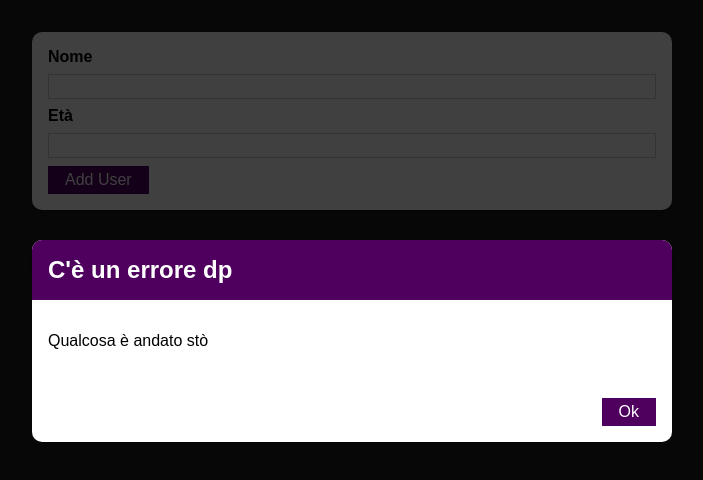
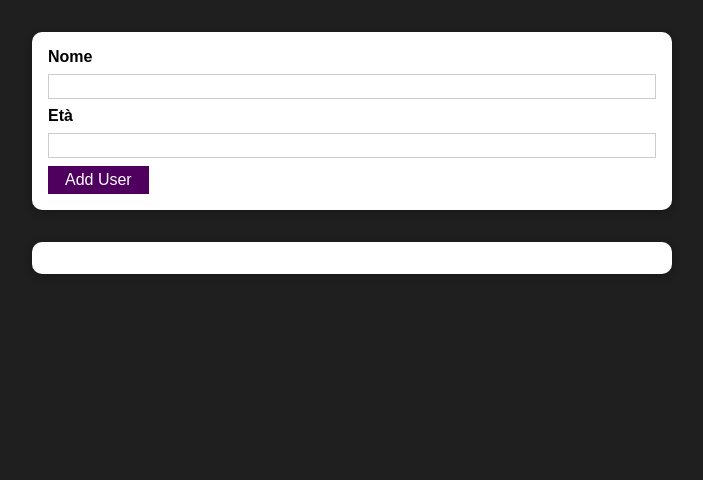
Before and after one commit to matassoli/react-practice-project, a React (Create React App) app: page / in a window 1280 px wide. Shown: the top 480 px of the page, without its empty margins (288-991 px from the left). Built offline with nearby package versions, Linux system fonts and the light colour scheme.

Commit message:
add: error modal logic

```diff
--- a/src/App.js
+++ b/src/App.js
@@ -1,6 +1,5 @@
 import React, { useState } from "react";
 
-import ErrorModal from "./components/UI/ErrorModal";
 import AddUser from "./components/Users/AddUser";
 import UserList from "./components/Users/UserLIst";
 
@@ -20,7 +19,6 @@ function App() {
     <div>
       <AddUser onAddUser={addUserHandler} />
       <UserList users={usersList} />
-      <ErrorModal title="C'è un errore dp" message="Qualcosa è andato stò" />
     </div>
   );
 }
--- a/src/components/UI/ErrorModal.js
+++ b/src/components/UI/ErrorModal.js
@@ -7,7 +7,7 @@ import classes from "./ErrorModal.module.css";
 const ErrorModal = (props) => {
   return (
     <div>
-      <div className={classes.backdrop} />
+      <div className={classes.backdrop} onClick={props.onConfirm} />
       <Card className={classes.modal}>
         <header className={classes.header}>
           <h2>{props.title}</h2>
@@ -18,7 +18,7 @@ const ErrorModal = (props) => {
         </div>
 
         <footer className={classes.actions}>
-          <Button>Ok</Button>
+          <Button onClick={props.onConfirm}>Ok</Button>
         </footer>
       </Card>
     </div>
--- a/src/components/Users/AddUser.js
+++ b/src/components/Users/AddUser.js
@@ -2,21 +2,25 @@ import React, { useState } from "react";
 
 import Card from "../UI/Card";
 import Button from "../UI/Button";
+import ErrorModal from "../UI/ErrorModal";
 
 import classes from "./AddUser.module.css";
 
 const AddUser = (props) => {
   const [enteredUsername, setEnteredUsername] = useState("");
   const [enteredAge, setEnteredAge] = useState("");
+  const [error, setError] = useState();
 
   const addUserHandler = (event) => {
     event.preventDefault();
 
     if (enteredUsername.trim().length === 0 || enteredAge.length === 0) {
+      setError({ title: "Modulo non completo", message: "Compila tutti i campi." });
       return;
     }
 
     if (+enteredAge < 1 || enteredAge.toString().length > 2) {
+      setError({ title: "Età non valida", message: "Inserisci un numero compreso fra 1 e 99." });
       return;
     }
     props.onAddUser(enteredUsername, enteredAge);
@@ -31,7 +35,19 @@ const AddUser = (props) => {
     setEnteredAge(event.target.value);
   };
 
+  const errorHandler = () => {
+    setError(null);
+  };
+
   return (
+    <div>
+      {error && (
+        <ErrorModal
+          title={error.title}
+          message={error.message}
+          onConfirm={errorHandler}
+        />
+      )}
       <Card className={classes.input}>
         <form onSubmit={addUserHandler}>
           <label htmlFor="username">Nome</label>
@@ -51,6 +67,7 @@ const AddUser = (props) => {
           <Button type="submit">Add User</Button>
         </form>
       </Card>
+    </div>
   );
 };
 
```
Lines whose indentation alone changed are shown as unchanged.
